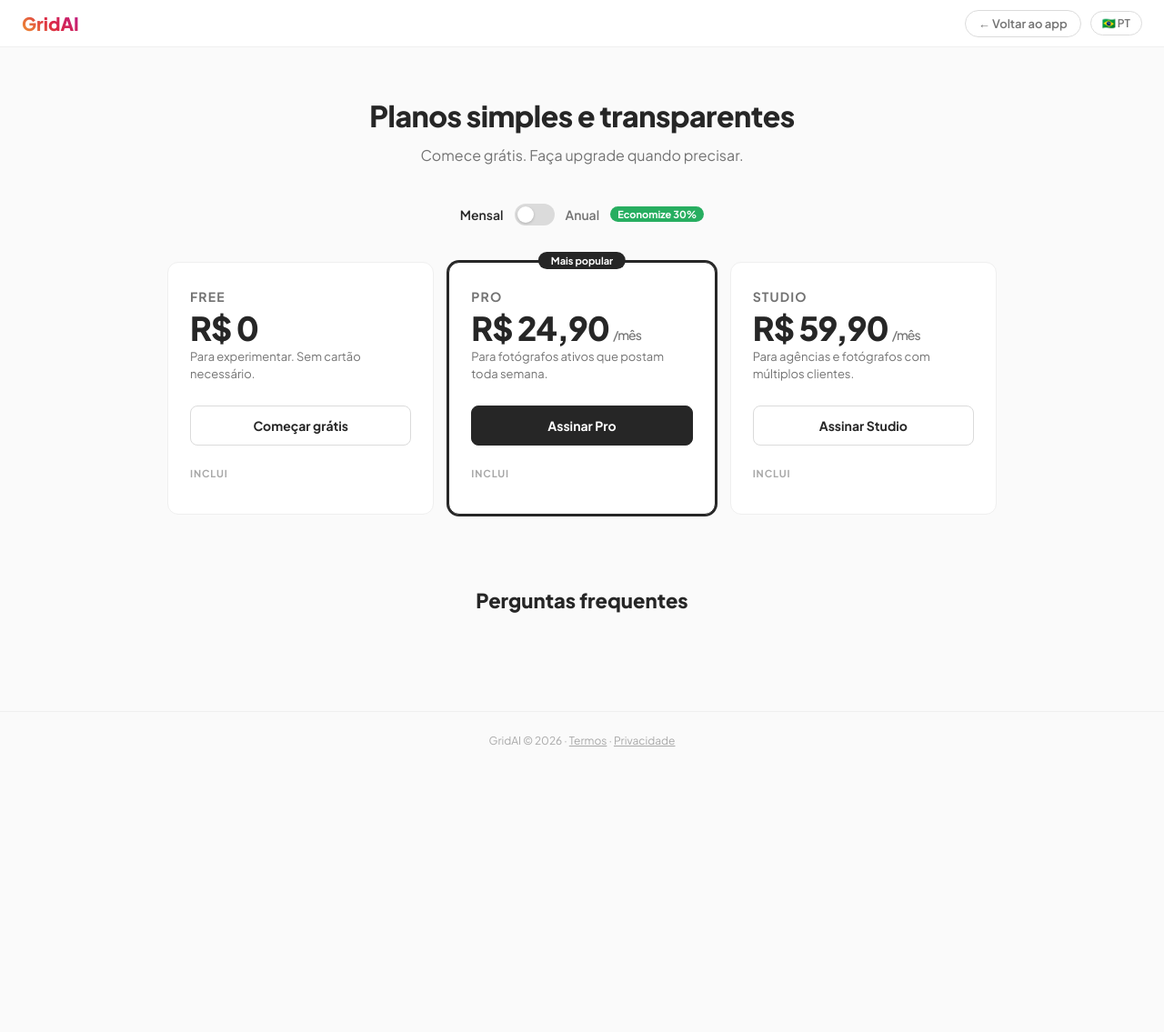
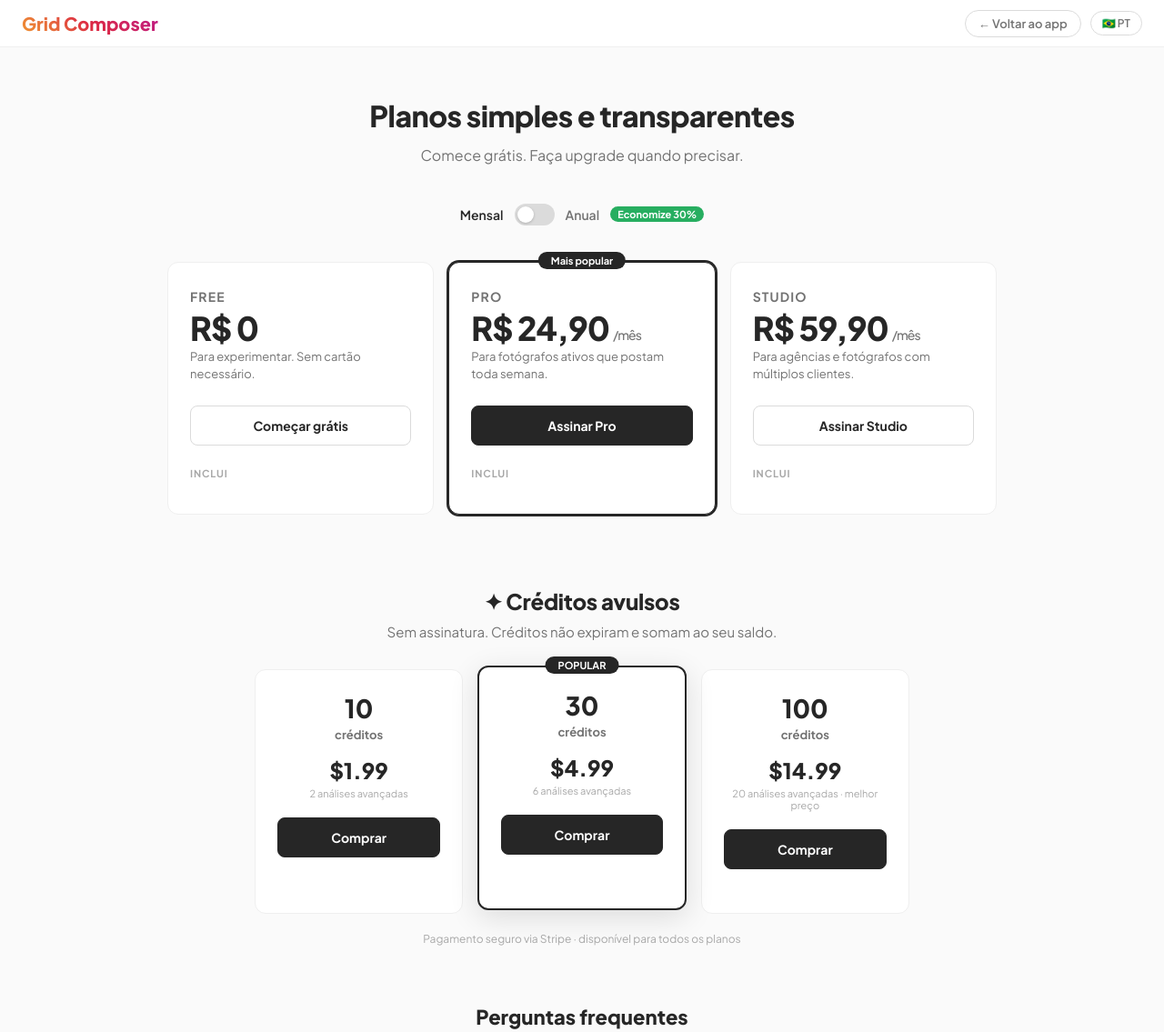
Before and after one commit to henriquepimenta1/grid-composer, a website: page pricing.html in a window 1280 px wide. Shown: the top 1135 px of the page at 91% size. Before the commit the page ends 846 px from the top, so only its background shows below. Drawn offline with nearby package versions, Linux system fonts and the light colour scheme.

Commit message:
Add files via upload

```diff
--- a/pricing.html
+++ b/pricing.html
@@ -3,7 +3,7 @@
 <head>
 <meta charset="UTF-8">
 <meta name="viewport" content="width=device-width, initial-scale=1.0">
-<title>GridAI — Planos</title>
+<title>Grid Composer — Planos</title>
 <link href="https://fonts.googleapis.com/css2?family=Plus+Jakarta+Sans:wght@400;500;600;700;800&display=swap" rel="stylesheet">
 <script src="/i18n.js"></script>
 <script src="https://cdn.jsdelivr.net/npm/@supabase/supabase-js@2"></script>
@@ -68,7 +68,7 @@ footer{text-align:center;padding:24px;font-size:12px;color:var(--text3);border-t
 <body>
 
 <div class="topbar">
-  <a href="/app" class="logo">GridAI</a>
+  <a href="/app" class="logo">Grid Composer</a>
   <div class="topbar-right">
     <a href="/app" class="back-btn" data-i18n="back_app">← Voltar ao app</a>
     <button class="lang-toggle" id="lang-toggle" onclick="toggleLang()">🇧🇷 PT</button>
@@ -126,13 +126,46 @@ footer{text-align:center;padding:24px;font-size:12px;color:var(--text3);border-t
   </div>
 </div>
 
+<!-- CREDIT PACKS -->
+<div style="max-width:960px;margin:0 auto;padding:0 24px 64px">
+  <div style="text-align:center;margin-bottom:32px">
+    <h2 style="font-size:24px;font-weight:800;letter-spacing:-.3px;margin-bottom:8px">✦ Créditos avulsos</h2>
+    <p style="font-size:15px;color:var(--text2)">Sem assinatura. Créditos não expiram e somam ao seu saldo.</p>
+  </div>
+  <div style="display:grid;grid-template-columns:repeat(3,1fr);gap:16px;max-width:720px;margin:0 auto">
+    <div style="background:var(--white);border:1.5px solid var(--border-light);border-radius:var(--r);padding:24px;text-align:center;transition:transform .2s,box-shadow .2s" onmouseover="this.style.transform='translateY(-3px)';this.style.boxShadow='0 8px 32px rgba(0,0,0,.1)'" onmouseout="this.style.transform='';this.style.boxShadow=''">
+      <div style="font-size:28px;font-weight:800;margin-bottom:4px">10</div>
+      <div style="font-size:13px;font-weight:700;color:var(--text2);margin-bottom:16px">créditos</div>
+      <div style="font-size:24px;font-weight:800;margin-bottom:4px">$1.99</div>
+      <div style="font-size:11px;color:var(--text3);margin-bottom:20px">2 análises avançadas</div>
+      <button class="plan-cta" id="btn-pack10" onclick="buyPack('pack10')" style="background:var(--text);color:white;border-color:var(--text)">Comprar</button>
+    </div>
+    <div style="background:var(--white);border:2px solid var(--text);border-radius:var(--r);padding:24px;text-align:center;position:relative;transform:translateY(-4px);box-shadow:0 8px 32px rgba(0,0,0,.12)">
+      <div style="position:absolute;top:-12px;left:50%;transform:translateX(-50%);background:var(--text);color:white;font-size:11px;font-weight:700;padding:3px 14px;border-radius:100px">POPULAR</div>
+      <div style="font-size:28px;font-weight:800;margin-bottom:4px">30</div>
+      <div style="font-size:13px;font-weight:700;color:var(--text2);margin-bottom:16px">créditos</div>
+      <div style="font-size:24px;font-weight:800;margin-bottom:4px">$4.99</div>
+      <div style="font-size:11px;color:var(--text3);margin-bottom:20px">6 análises avançadas</div>
+      <button class="plan-cta" id="btn-pack30" onclick="buyPack('pack30')" style="background:var(--text);color:white;border-color:var(--text)">Comprar</button>
+    </div>
+    <div style="background:var(--white);border:1.5px solid var(--border-light);border-radius:var(--r);padding:24px;text-align:center;transition:transform .2s,box-shadow .2s" onmouseover="this.style.transform='translateY(-3px)';this.style.boxShadow='0 8px 32px rgba(0,0,0,.1)'" onmouseout="this.style.transform='';this.style.boxShadow=''">
+      <div style="font-size:28px;font-weight:800;margin-bottom:4px">100</div>
+      <div style="font-size:13px;font-weight:700;color:var(--text2);margin-bottom:16px">créditos</div>
+      <div style="font-size:24px;font-weight:800;margin-bottom:4px">$14.99</div>
+      <div style="font-size:11px;color:var(--text3);margin-bottom:20px">20 análises avançadas · melhor preço</div>
+      <button class="plan-cta" id="btn-pack100" onclick="buyPack('pack100')" style="background:var(--text);color:white;border-color:var(--text)">Comprar</button>
+    </div>
+  </div>
+  <p style="text-align:center;font-size:12px;color:var(--text3);margin-top:20px">Pagamento seguro via Stripe · disponível para todos os planos</p>
+</div>
+
 <div class="faq">
   <div class="faq-title" data-i18n="faq_title">Perguntas frequentes</div>
   <div id="faq-list"></div>
 </div>
 
 <footer>
-  GridAI © 2026 ·
+  Grid Composer © 2026 ·
   <a href="#" style="color:var(--text3)" data-i18n="terms_link">Termos</a> ·
   <a href="#" style="color:var(--text3)" data-i18n="privacy_link">Privacidade</a>
 </footer>
@@ -154,7 +187,7 @@ const PRICING_EXTRA = {
     studio_desc: 'Para agências e fotógrafos com múltiplos clientes.',
     faq_title: 'Perguntas frequentes',
     faqs: [
-      { q: 'O que é uma análise?', a: 'Uma análise é quando você faz upload de fotos e o GridAI sugere a sequência ideal para o seu grid — baseado em harmonia de cores, Kelvin e padrão de composição.' },
+      { q: 'O que é uma análise?', a: 'Uma análise é quando você faz upload de fotos e o Grid Composer sugere a sequência ideal para o seu grid — baseado em harmonia de cores, Kelvin e padrão de composição.' },
       { q: 'Posso cancelar quando quiser?', a: 'Sim. Sem fidelidade. Cancele a qualquer momento e continue com acesso até o fim do período pago.' },
       { q: 'O plano Free expira?', a: 'Não. As 5 análises do plano Free não expiram. Use quando quiser.' },
       { q: 'Como funciona o plano anual?', a: 'Você paga com 30% de desconto, cobrado uma vez por ano. Equivale a pagar 8,4 meses e ganhar 3,6.' },
@@ -175,7 +208,7 @@ const PRICING_EXTRA = {
     studio_desc: 'For agencies and photographers with multiple clients.',
     faq_title: 'Frequently asked questions',
     faqs: [
-      { q: 'What counts as an analysis?', a: 'One analysis is when you upload photos and GridAI suggests the ideal grid sequence — based on color harmony, Kelvin temperature and composition pattern.' },
+      { q: 'What counts as an analysis?', a: 'One analysis is when you upload photos and Grid Composer suggests the ideal grid sequence — based on color harmony, Kelvin temperature and composition pattern.' },
       { q: 'Can I cancel anytime?', a: 'Yes. No commitment. Cancel whenever and keep access until end of billing period.' },
       { q: 'Do the Free analyses expire?', a: 'No. Your 5 free analyses never expire.' },
       { q: 'How does annual billing work?', a: 'You pay a 30% discounted rate billed once per year — equivalent to 8.4 months for the price of 12.' },
@@ -232,7 +265,7 @@ function toggleFAQ(i) { document.getElementById('faq-' + i).classList.toggle('op
 // Override setLang to re-render dynamic content
 function setLang(lang) {
   LANG = lang
-  localStorage.setItem('gridai_lang', lang)
+  localStorage.setItem('grid-composer_lang', lang)
   applyTranslations()
   updatePrices()
   renderFeatures()
@@ -277,8 +310,35 @@ const params = new URLSearchParams(window.location.search)
 if (params.get('payment') === 'success') {
   const banner = document.createElement('div')
   banner.style.cssText = 'background:#f0fdf4;border:1px solid #86efac;color:#166534;padding:12px 24px;text-align:center;font-size:14px;font-weight:600'
-  banner.textContent = '✓ Pagamento confirmado! Bem-vindo ao GridAI Pro.'
+  banner.textContent = '✓ Pagamento confirmado! Bem-vindo ao Grid Composer Pro.'
   document.body.insertBefore(banner, document.body.firstChild)
+}
+if (params.get('credits_added')) {
+  const banner = document.createElement('div')
+  banner.style.cssText = 'background:#f0fdf4;border:1px solid #86efac;color:#166534;padding:12px 24px;text-align:center;font-size:14px;font-weight:600'
+  banner.textContent = `✦ ${params.get('credits_added')} créditos adicionados ao seu saldo!`
+  document.body.insertBefore(banner, document.body.firstChild)
+}
+
+// ── Buy credit packs ──────────────────────────────────
+async function buyPack(pack) {
+  const btn = document.getElementById('btn-' + pack)
+  if (btn) { btn.disabled = true; btn.textContent = '...' }
+  try {
+    const { data: { session } } = await sb.auth.getSession()
+    if (!session) { window.location.href = '/login?next=/comprar'; return }
+    const res  = await fetch('/api/buy-credits', {
+      method: 'POST',
+      headers: { 'Content-Type': 'application/json', 'Authorization': 'Bearer ' + session.access_token },
+      body: JSON.stringify({ pack })
+    })
+    const data = await res.json()
+    if (data.url) { window.location.href = data.url }
+    else { alert(data.error || 'Erro ao iniciar checkout.'); if (btn) { btn.disabled=false; btn.textContent='Comprar' } }
+  } catch(e) {
+    alert('Erro de conexão.')
+    if (btn) { btn.disabled=false; btn.textContent='Comprar' }
+  }
 }
 
 setLang(LANG)
```
